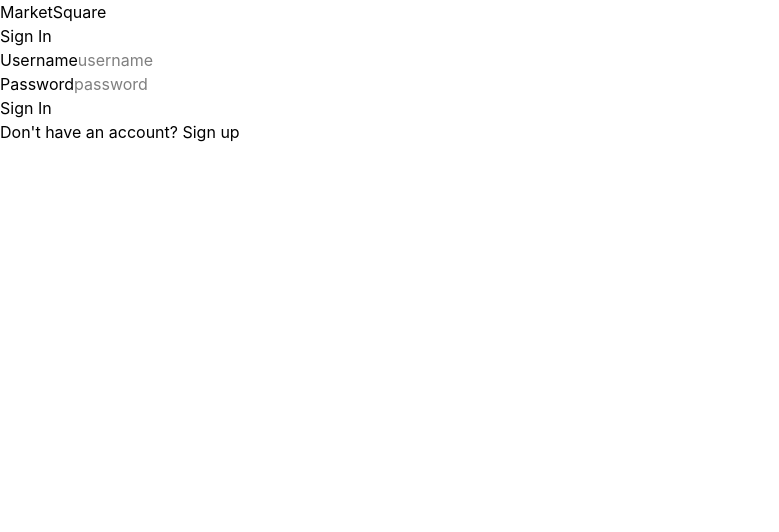
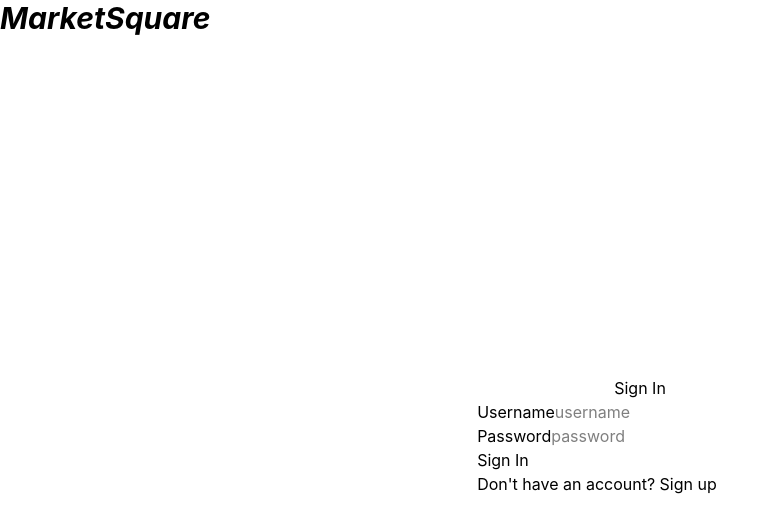
Before and after one commit to MasineD/MarketSquare, a React app in the folder frontend/: page /auth in a window 1280 px wide. Shown: the top 532 px of the page, without its empty margins (0-779 px from the left). Built offline with nearby package versions, Linux system fonts and the light colour scheme; the HTML template or start-up script is replaced by a standard one.

Commit message:
frontendFeature(styling):This adds the CSS variables in the index.css file for styling

```diff
--- a/frontend/src/App.jsx
+++ b/frontend/src/App.jsx
@@ -6,7 +6,7 @@ import Auth from './pages/authentication/auth'
 const App = () => {
   return (
     <div>
-      MarketSquare
+      <h1 className="text-3xl font-[var(--secondary-font-family)] font-bold italic">MarketSquare</h1>
       <Router>
         <Routes>
           <Route path="/profile" element={<Profile />} />
--- a/frontend/src/index.css
+++ b/frontend/src/index.css
@@ -1 +1,23 @@
 @import "tailwindcss";
+
+:root {
+    /* Define CSS variables for colors */
+    --primary-color: rgba(127, 255, 212, 1);
+    --secondary-color: rgba(153, 255, 255, 1);
+    --accent-color1: rgba(0, 255, 255, 1);
+    --accent-color2: rgba(255, 69, 0, 1);
+    --light-background: rgba(245, 245, 245, 1);
+    --dark-background: rgba(0, 0, 0, 0.8);
+    --text-color1: rgba(255, 255, 255, 0.2);
+    --text-color2: rgba(255, 255, 255, 0.8);
+    /* Define CSS variables for fonts */
+    --primary-font-family: 'sans-serif';
+    --secondary-font-family: 'Cooper', sans-serif;
+    --font-size-small: 14px;
+    --font-size-medium: 16px;
+    --font-size-large: 18px;
+}
+
+.authContainer{
+    @apply flex flex-col items-center justify-center min-h-screen;
+}
--- a/frontend/src/pages/authentication/auth.jsx
+++ b/frontend/src/pages/authentication/auth.jsx
@@ -1,5 +1,6 @@
 // ============= Reusable authentication component =============
 import React, { useState, useEffect } from 'react'
+import '../../index.css'
 
 const Auth = () => {
   const [isLogin, setIsLogin] = useState(true)      // State to toggle between login and signup forms
@@ -8,7 +9,7 @@ const Auth = () => {
   return (
     <div>
         {isLogin ? (
-          <div>
+          <div className="authContainer">
             <h2>Sign In</h2>
             {/* ---------A card container for the Login form------------ */}
             <div className="loginCard">
@@ -27,7 +28,7 @@ const Auth = () => {
           </div>
           </div>
         ) : (
-          <div>
+          <div className="authContainer">
             <h2>Sign Up</h2>
             {/* -------radio buttons for selecting buyer or seller */}
             <div>
```
